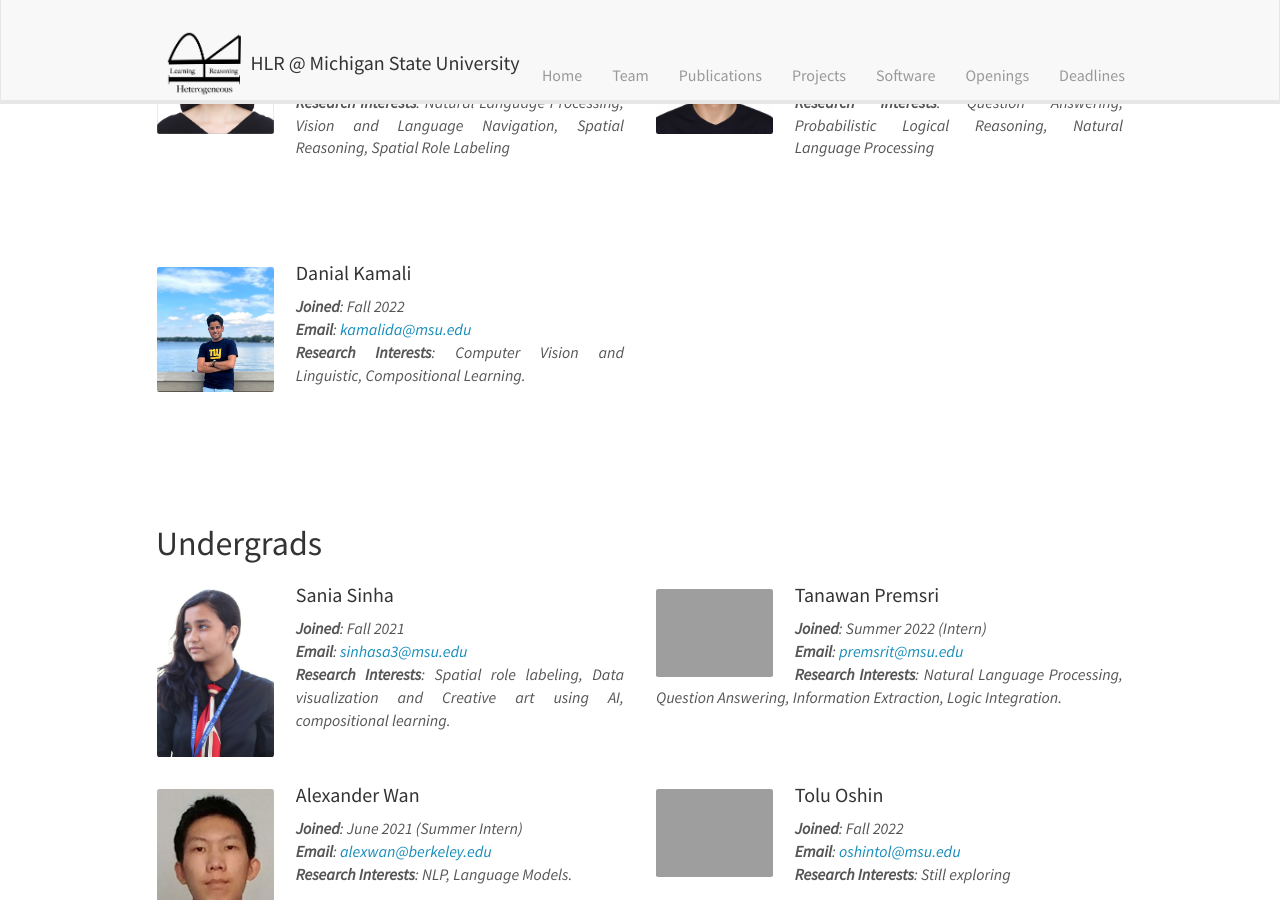
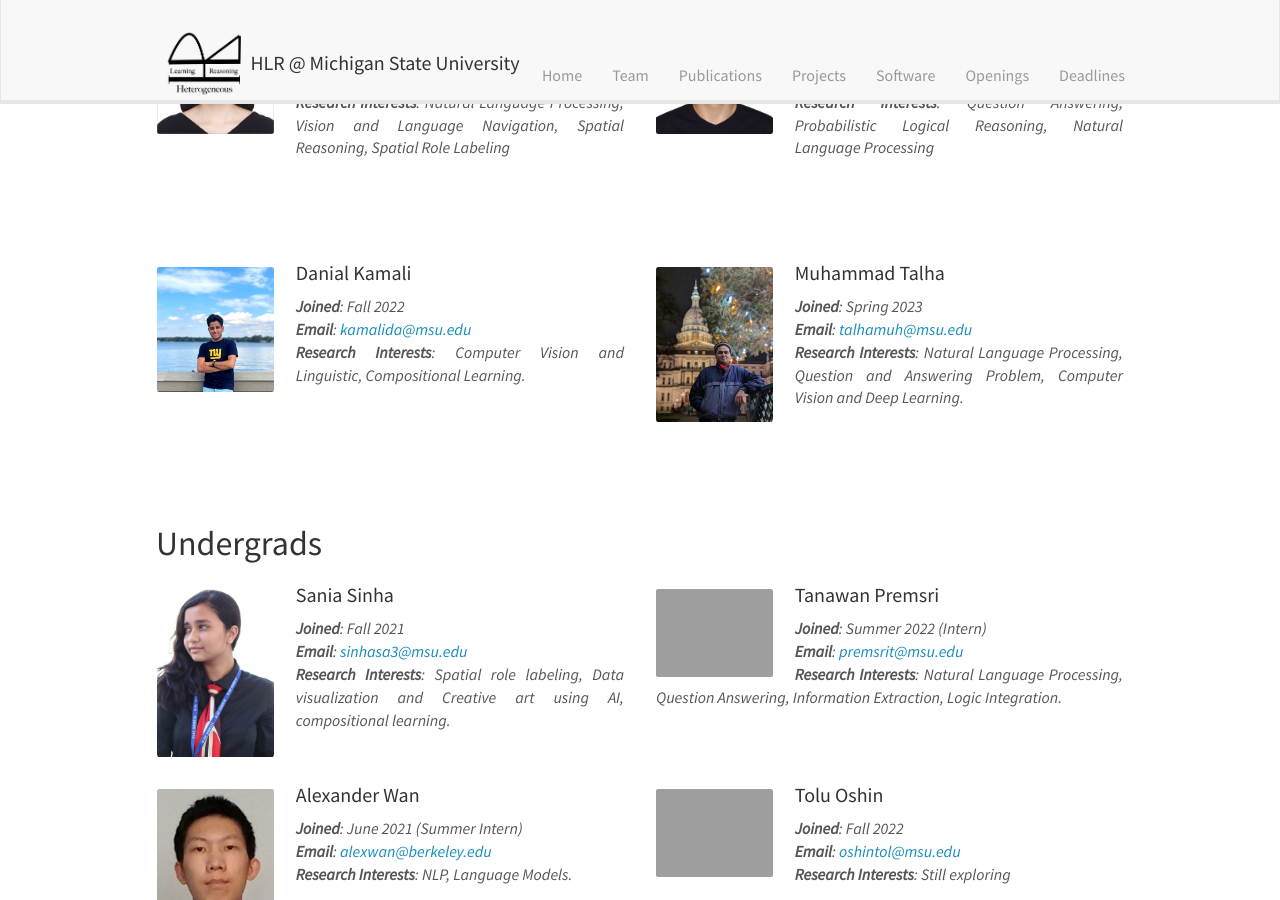
Before and after one commit to HLR/HLR.github.io, a Jekyll site: the page built from _pages/team.md, in a window 1280 px wide and 900 px high, scrolled down 2216 px. Built offline with Jekyll 4.4.1, drawn with Linux system fonts in a browser that asks for light colours; nearby versions of some CDN libraries.

Commit message:
Update phd_students.yml

```diff
--- a/_data/phd_students.yml
+++ b/_data/phd_students.yml
@@ -1,3 +1,10 @@
+# - name: Chen Zheng
+#   photo: Zheng.png
+#   research_interest: Natural Language Processing, Information Retrieval, Cross-Modality Question Answering(QA), Document-level QA, Causal Reasoning QA, Commonsense QA.
+#   email: zhengc12@msu.edu
+#   webpage: https://cse.msu.edu/~zhengc12/
+#   joined: Fall 2018
+
 - name: Guangyue Xu
   photo: xugy.jpg
   research_interest: Meta Compositional Learning, Low-Resource Multimodal Learning, Nautral Language Processing
@@ -49,3 +56,11 @@
   email: kamalida@msu.edu
   webpage: https://www.egr.msu.edu/~kamalida/
   joined: Fall 2022
+
+
+- name: Muhammad Talha
+  photo: Talha.png
+  research_interest: Natural Language Processing, Question and Answering Problem, Computer Vision and Deep Learning.
+  email: talhamuh@msu.edu
+  webpage: https://cse.msu.edu/~zhengc12/
+  joined: Spring 2023
```
